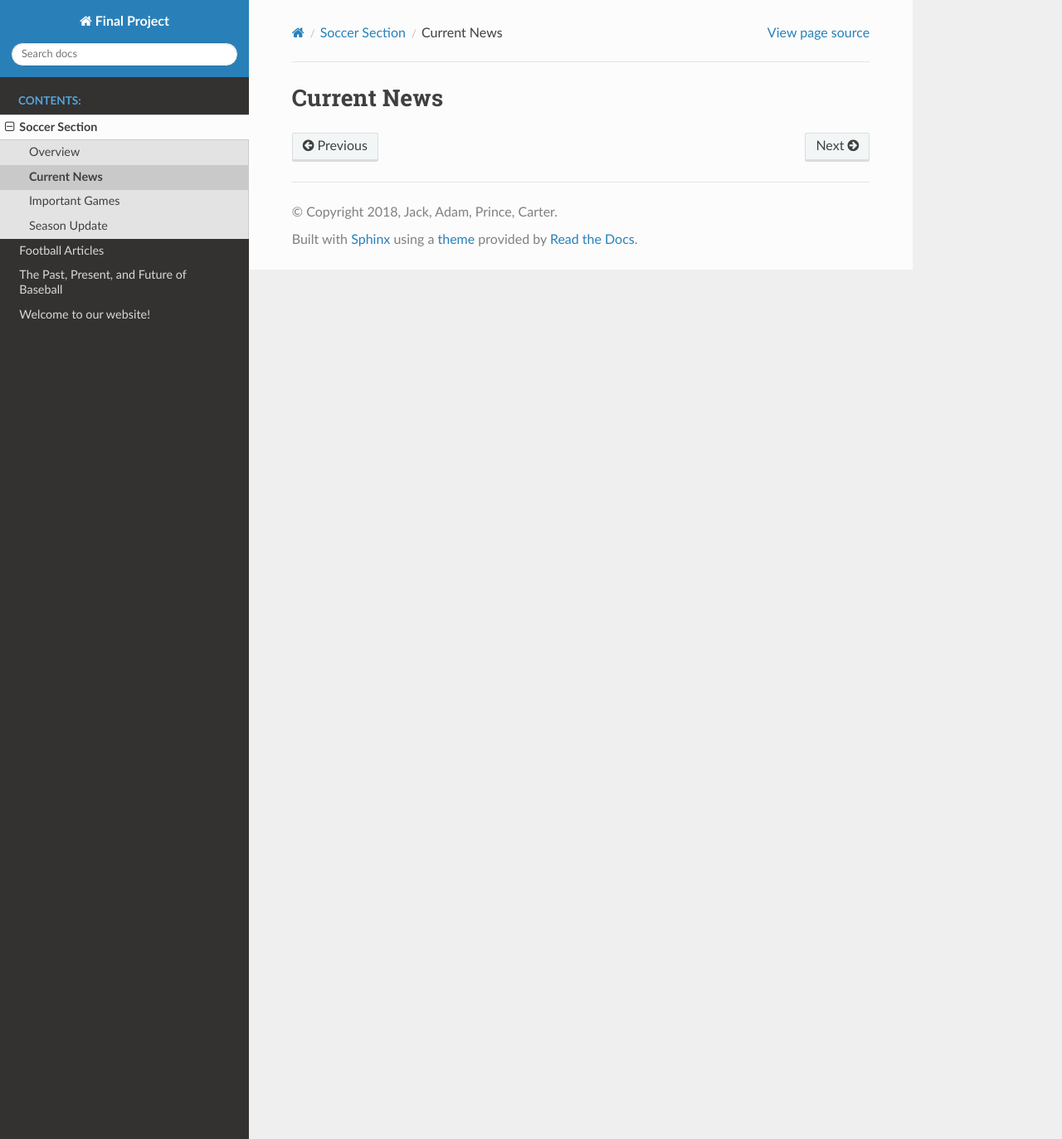
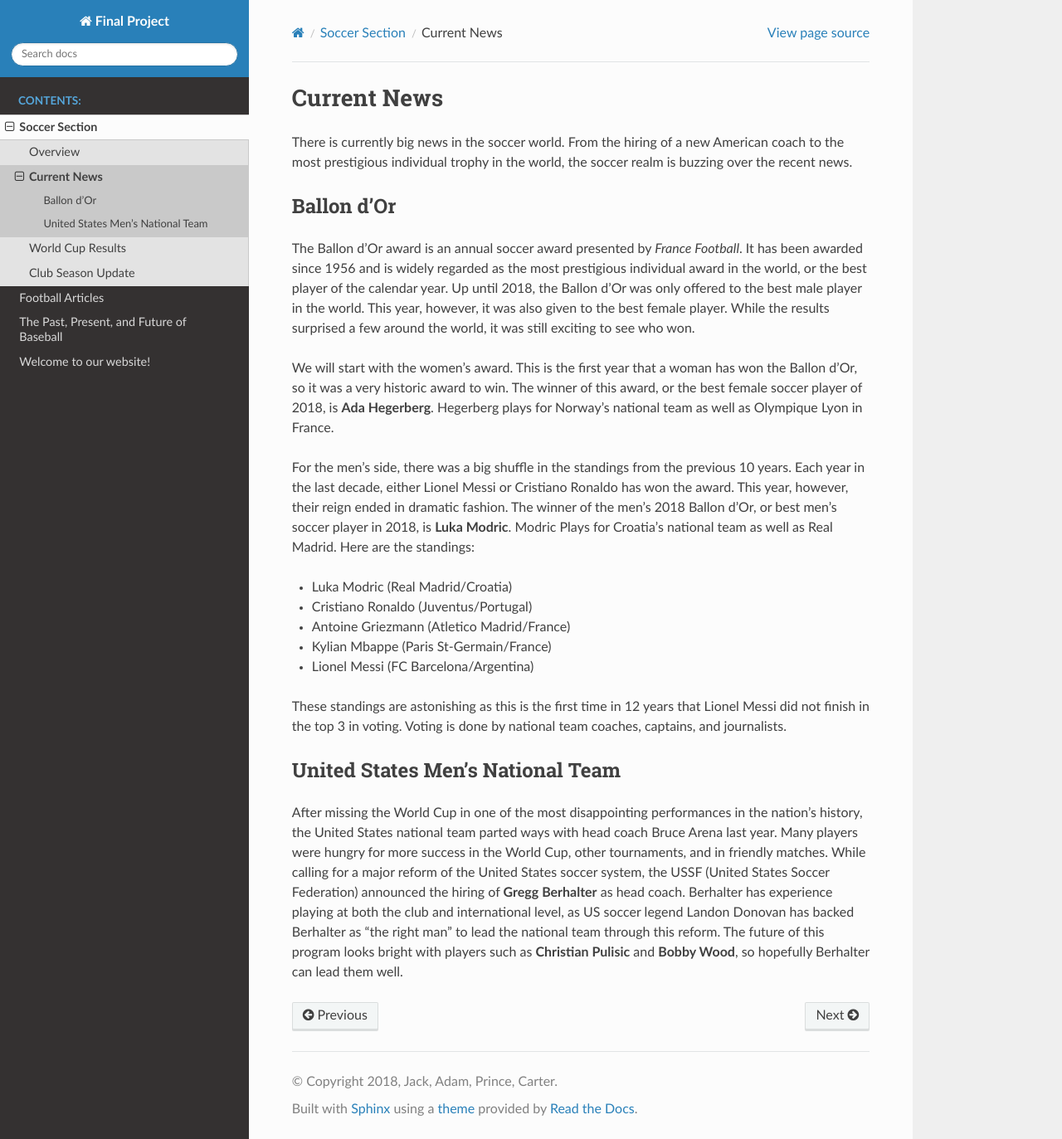
Before and after one commit to jarndt4/sports_final_project, a Sphinx documentation site: the page built from source/soccer/current_news/current_news.rst, in a window 1280 px wide and 1373 px high. Shown: the whole window at 83% size. Built offline with Sphinx 7.4.7 and the Read the Docs theme 2.0.0, drawn with Linux system fonts in a browser that asks for light colours.

Commit message:
made changes to current news and overview

```diff
--- a/source/soccer/current_news/current_news.rst
+++ b/source/soccer/current_news/current_news.rst
@@ -1,2 +1,53 @@
 Current News
 ============
+
+There is currently big news in the soccer world. From the hiring of a new
+American coach to the most prestigious individual trophy in the world, the
+soccer realm is buzzing over the recent news.
+
+Ballon d'Or
+-----------
+The Ballon d'Or award is an annual soccer award presented by *France Football*.
+It has been awarded since 1956 and is widely regarded as the most prestigious
+individual award in the world, or the best player of the calendar year.
+Up until 2018, the Ballon d'Or was only offered
+to the best male player in the world. This year, however, it was also
+given to the best female player. While the results surprised a few around
+the world, it was still exciting to see who won.
+
+We will start with the women's award. This is the first year that a woman has
+won the Ballon d'Or, so it was a very historic award to win. The winner of
+this award, or the best female soccer player of 2018, is
+**Ada Hegerberg**. Hegerberg plays for Norway's national team as well as
+Olympique Lyon in France.
+
+For the men's side, there was a big shuffle in the standings from the
+previous 10 years. Each year in the last decade, either Lionel Messi or
+Cristiano Ronaldo has won the award. This year, however, their reign ended
+in dramatic fashion. The winner of the men's 2018 Ballon d'Or, or best
+men's soccer player in 2018, is **Luka Modric**. Modric Plays for Croatia's
+national team as well as Real Madrid. Here are the standings:
+
+* Luka Modric (Real Madrid/Croatia)
+* Cristiano Ronaldo (Juventus/Portugal)
+* Antoine Griezmann (Atletico Madrid/France)
+* Kylian Mbappe (Paris St-Germain/France)
+* Lionel Messi (FC Barcelona/Argentina)
+
+These standings are astonishing as this is the first time in 12 years that
+Lionel Messi did not finish in the top 3 in voting. Voting is done by national
+team coaches, captains, and journalists.
+
+United States Men's National Team
+---------------------------------
+After missing the World Cup in one of the most disappointing performances
+in the nation's history, the United States national team parted ways with
+head coach Bruce Arena last year. Many players were hungry for more success in
+the World Cup, other tournaments, and in friendly matches. While calling
+for a major reform of the United States soccer system, the USSF
+(United States Soccer Federation) announced the hiring of **Gregg Berhalter**
+as head coach. Berhalter has experience playing at both the club and
+international level, as US soccer legend Landon Donovan has backed Berhalter as
+"the right man" to lead the national team through this reform. The future of
+this program looks bright with players such as **Christian Pulisic** and
+**Bobby Wood**, so hopefully Berhalter can lead them well.
--- a/source/soccer/important_games/important_games.rst
+++ b/source/soccer/important_games/important_games.rst
@@ -1,2 +1,2 @@
-Important Games
-===============
+World Cup Results
+=================
--- a/source/soccer/season_update/season_update.rst
+++ b/source/soccer/season_update/season_update.rst
@@ -1,2 +1,2 @@
-Season Update
-=============
+Club Season Update
+==================
```
Also changed, not shown: source/soccer/overview/overview.rst (+27 -4 lines), source/soccer/overview/soccer_fans.jpg.
